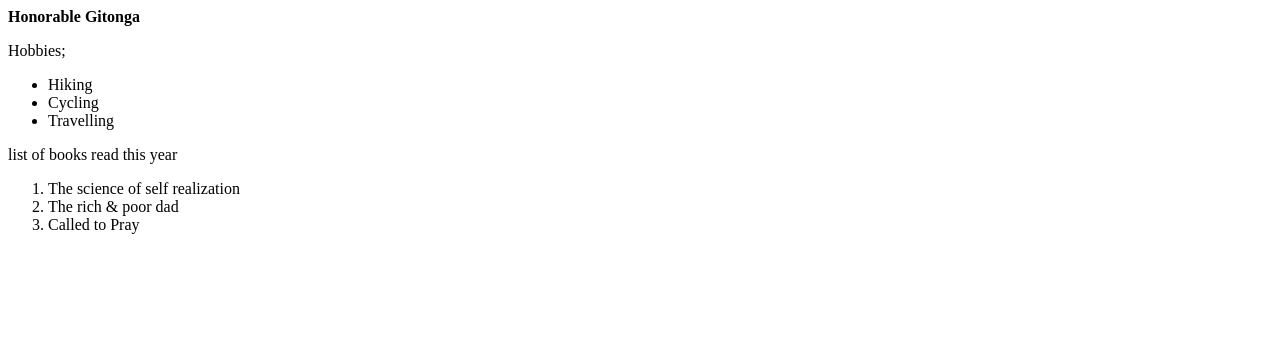
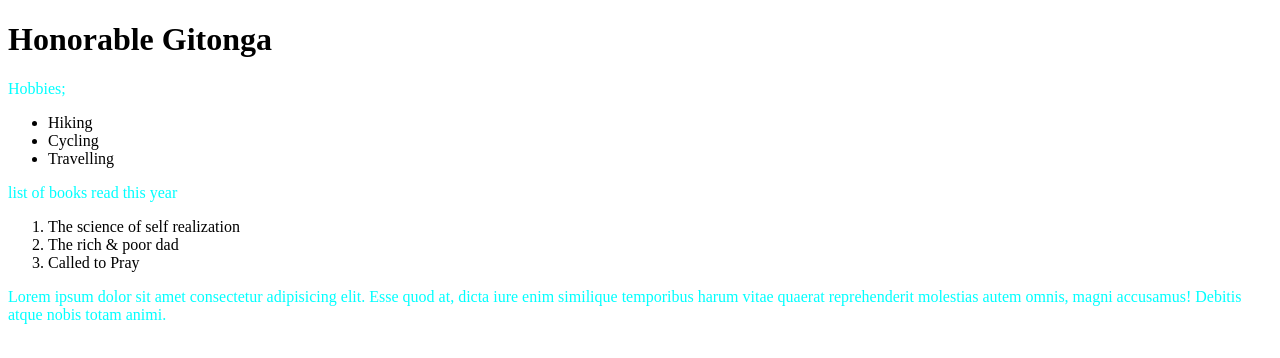
Before and after one commit to rmwirabua/avocado, a plain HTML site: page index.html in a window 1280 px wide. Drawn offline with Linux system fonts and the light colour scheme.

Commit message:
adding css style file

```diff
--- /dev/null
+++ b/css/style.css
@@ -0,0 +1,11 @@
+p {
+    color: aqua;
+}
+
+background {
+    color: burlywood;
+}
+
+body-style{
+    background-color: darkslategray;
+}
--- a/index.html
+++ b/index.html
@@ -1,22 +1,27 @@
 <!DOCTYPE html>
-<title>about me</title>
-<link rel="stylesheet" href="Css/focused-formatting.css">
-    <head><strong>Honorable Gitonga</strong></head>
+<html>
+    <head>
+      <title>About me</title>
+      <link rel="stylesheet" href="css/style.css">
+    </head>
     <body>
+      <p><h1><strong>Honorable Gitonga</strong></h1></p>
       <p>Hobbies;</p>
+
        <ul>
           <li>Hiking</li>
           <li>Cycling</li>
           <li>Travelling</li>
        </ul>
-            <p>list of books read this year</p>
+
+      <p>list of books read this year
         <ol>
            <li>The science of self realization</li>
            <li>The rich & poor dad</li>
            <li>Called to Pray</li>
         </ol>
+      </p>
+      <p>Lorem ipsum dolor sit amet consectetur adipisicing elit. Esse quod at, dicta iure enim similique temporibus harum vitae quaerat reprehenderit molestias autem omnis, magni accusamus! Debitis atque nobis totam animi.</p>
 
      </body>
-
-
-</title>
+</html>
```
Lines whose indentation alone changed are shown as unchanged.
